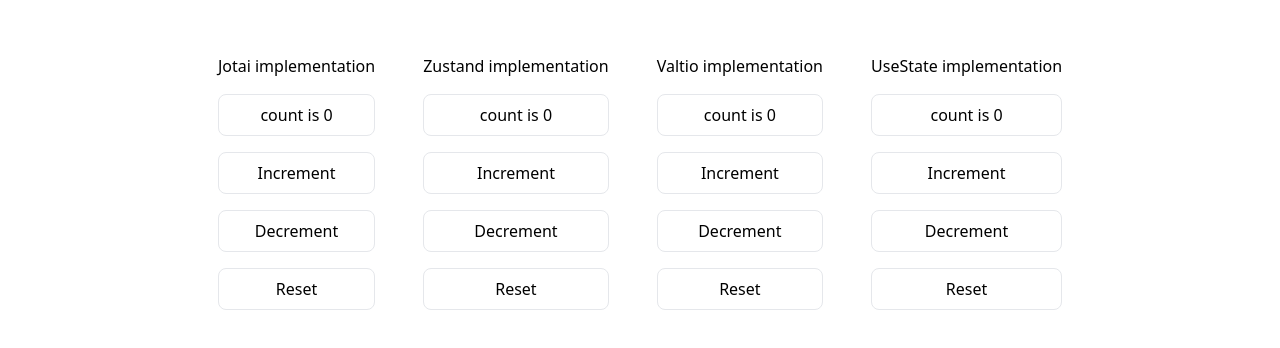
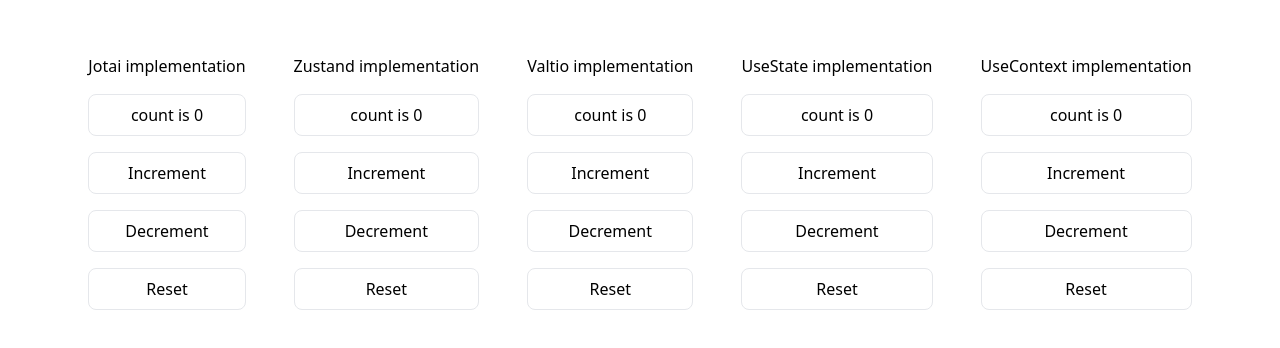
Before and after one commit to NWylynko/jotai-vs-zustand-vs-valtio, a React (Vite) app: page / in a window 1280 px wide. Shown: the part 218-566 px from the top of the page. Built offline with nearby package versions, Linux system fonts and the light colour scheme.

Commit message:
Add a use context with use state example

```diff
--- a/src/App.tsx
+++ b/src/App.tsx
@@ -1,4 +1,5 @@
 import { JotaiCounter } from "./counters/JotaiCounter";
+import { UseContextCounter } from "./counters/UseContextCounter";
 import { UseStateCounter } from "./counters/UseStateCounter";
 import { ValtioCounter } from "./counters/ValtioCounter";
 import { ZustandCounter } from "./counters/ZustandCounter";
@@ -22,6 +23,10 @@
         <span>UseState implementation</span>
         <UseStateCounter />
       </div>
+      <div className="p-4 flex flex-col gap-4">
+        <span>UseContext implementation</span>
+        <UseContextCounter />
+      </div>
     </main>
   );
 }
--- /dev/null
+++ b/src/counters/UseContextCounter.tsx
@@ -0,0 +1,100 @@
+// Use Context with Use State react.dev/reference/react/useContext
+import { useState, useContext, createContext } from "react";
+
+type Store = {
+  count: number;
+  increment: () => void;
+  decrement: () => void;
+  reset: () => void;
+};
+
+const CounterContext = createContext<Store>({
+  count: 0,
+  increment: () => {
+    throw new Error("Trying to call increment outside of provider");
+  },
+  decrement: () => {
+    throw new Error("Trying to call decrement outside of provider");
+  },
+  reset: () => {
+    throw new Error("Trying to call reset outside of provider");
+  },
+});
+
+const useCounter = () => useContext(CounterContext);
+
+export function UseContextCounter() {
+  const [count, setCount] = useState(0);
+  const increment = () => {
+    setCount(count + 1);
+  };
+  const decrement = () => {
+    setCount(count - 1);
+  };
+  const reset = () => {
+    setCount(0);
+  };
+
+  const store = { count, increment, decrement, reset };
+
+  return (
+    <CounterContext.Provider value={store}>
+      <Display />
+      <Increment />
+      <Decrement />
+      <Reset />
+    </CounterContext.Provider>
+  );
+}
+
+function Display() {
+  const { count } = useCounter();
+
+  return (
+    <button className="border rounded-lg py-2" type="button" disabled>
+      count is {count}
+    </button>
+  );
+}
+
+function Increment() {
+  const { increment } = useCounter();
+
+  return (
+    <button
+      className="border rounded-lg py-2 hover:scale-105 active:scale-95 transition-transform"
+      type="button"
+      onClick={increment}
+    >
+      Increment
+    </button>
+  );
+}
+
+function Decrement() {
+  const { decrement } = useCounter();
+
+  return (
+    <button
+      className="border rounded-lg py-2 hover:scale-105 active:scale-95 transition-transform"
+      type="button"
+      onClick={decrement}
+    >
+      Decrement
+    </button>
+  );
+}
+
+function Reset() {
+  const { reset } = useCounter();
+
+  return (
+    <button
+      className="border rounded-lg py-2 hover:scale-105 active:scale-95 transition-transform"
+      type="button"
+      onClick={reset}
+    >
+      Reset
+    </button>
+  );
+}
```
